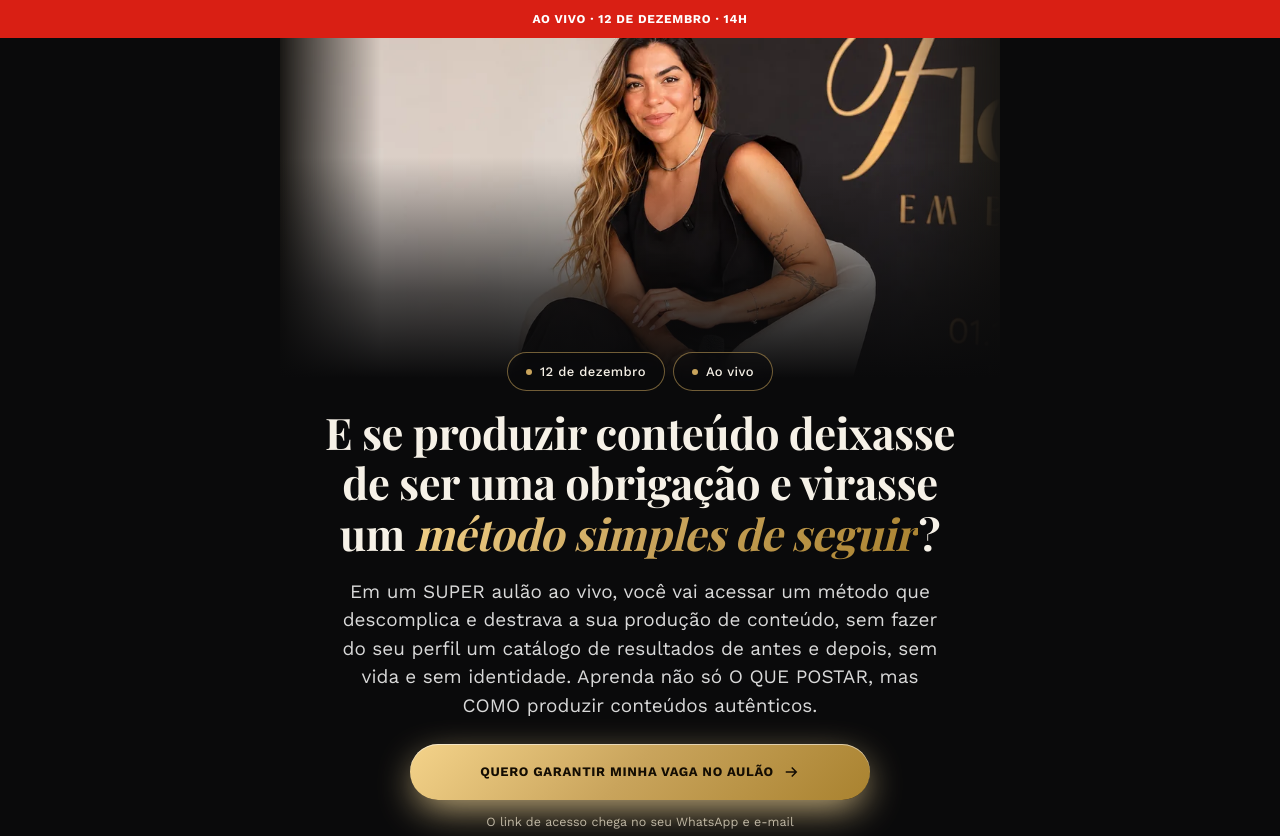
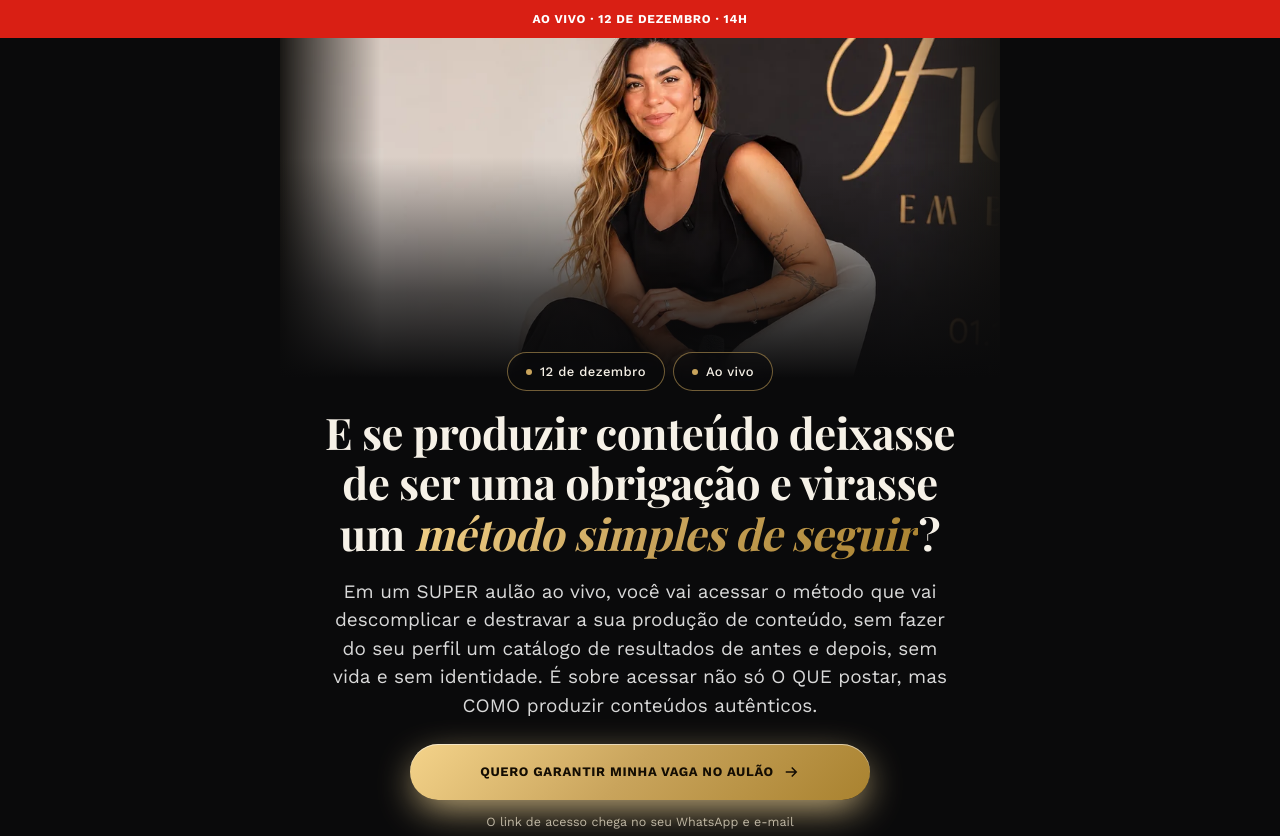
Before and after one commit to desenvolvimentopaulasperandio/prototipo2-vida, a website: page index.html in a window 1280 px wide. Shown: the top 836 px of the page. Drawn offline with nearby package versions, Linux system fonts and the light colour scheme; a web font is replaced by a local one.

Commit message:
Ajusta o subtítulo do hero
Co-Authored-By: Claude Sonnet 5.5 <noreply@anthropic.com>

```diff
--- a/index.html
+++ b/index.html
@@ -321,7 +321,7 @@ details p{padding:0 0 30px;color:var(--muted);max-width:680px}
     <div class="hchips" id="hchips"><span class="hchip">12 de dezembro</span><span class="hchip">Ao vivo</span></div>
     <!-- HeroCopy -->
     <h1>E se produzir conteúdo deixasse de ser uma obrigação e virasse um <em>método simples de seguir</em>?</h1>
-    <p class="sub">Em um SUPER aulão ao vivo, você vai acessar um método que descomplica e destrava a sua produção de conteúdo, sem fazer do seu perfil um catálogo de resultados de antes e depois, sem vida e sem identidade. Aprenda não só O QUE POSTAR, mas COMO produzir conteúdos autênticos.</p>
+    <p class="sub">Em um SUPER aulão ao vivo, você vai acessar o método que vai descomplicar e destravar a sua produção de conteúdo, sem fazer do seu perfil um catálogo de resultados de antes e depois, sem vida e sem identidade. É sobre acessar não só O QUE postar, mas COMO produzir conteúdos autênticos.</p>
     <!-- HeroCTA -->
     <a class="cta cta-main js-cta" data-pos="hero" href="#"><span id="hero-cta-txt">QUERO GARANTIR MINHA VAGA NO AULÃO</span> <svg viewBox="0 0 24 24" width="18" height="18" fill="none" stroke="currentColor" stroke-width="2" aria-hidden="true"><path d="M5 12h14M13 6l6 6-6 6"/></svg></a>
     <p class="micro" id="hero-micro">O link de acesso chega no seu WhatsApp e e-mail</p>
```
